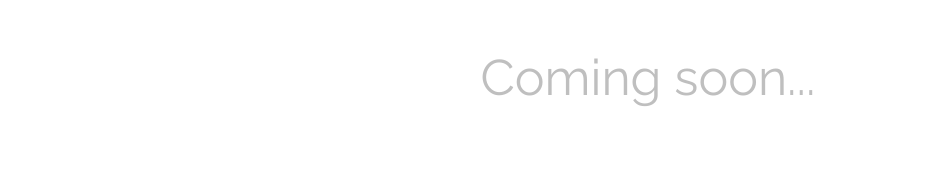
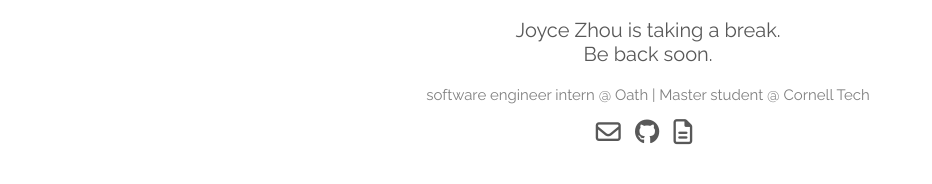
Before and after one commit to pzjc/pzjc.github.io, a plain HTML site: page index.html in a window 1280 px wide. Shown: the part 560-744 px from the top of the page, without its empty margins (0-932 px from the left). Drawn offline with nearby package versions, Linux system fonts and the light colour scheme.

Commit message:
add contact info

```diff
--- a/css/style.css
+++ b/css/style.css
@@ -19,8 +19,8 @@ body {
 }
 
 .mouse {
-    width: 25px;
-    height: 25px;
+    width: 15px;
+    height: 15px;
     border-radius: 100%;
     background-color: #fff782;
     position: absolute;
@@ -33,21 +33,50 @@ body {
   width: 50%
 }
 .text {
-  font-size: 50px;
+  font-size: 20px;
   font-family:  'Raleway', sans-serif;
   text-align: center;
-  color: #bfbfbf;
+  color: #585858;
+}
+.intro {
+  font-size: 15px;
+  font-family: 'Raleway', sans-serif;;
+  text-align: center;
+  color:#808080;
+}
+.button{
+  border-color: #585858;
+  border: 2px;
+
+}
+
+.contact {
+  height: 40px;
+  top: 93vh;
+  text-align: center;
+  font-size: 25px;
+  color: #f2f2f2;
+  z-index: 10;
+  margin: auto;
+  width: 50%;
+}
+.fa {
+  padding-right: 8px !important;
+  color:#585858;
+}
+.fa:hover{
+  color:#f2f2f2;
 }
 @keyframes mouseAnimation {
 
     from {
-        width: 25px;
-        height: 25px
-    }
-
-    to {
         width: 15px;
         height: 15px
     }
 
+    to {
+        width: 10px;
+        height: 10px
+    }
+
 }
--- a/index.html
+++ b/index.html
@@ -2,8 +2,9 @@
 <html >
 <head>
   <meta charset="UTF-8">
-  <title>Pikachu Loading Page</title>
-      <link rel="stylesheet" href="css/style.css">
+  <title>Joyce Zhou</title>
+  <script src="https://use.fontawesome.com/04ee9d7103.js"></script>
+  <link rel="stylesheet" href="css/style.css">
   <link href="https://fonts.googleapis.com/css?family=Raleway" rel="stylesheet">
 </head>
 
@@ -12,14 +13,21 @@
   <img src="http://a.top4top.net/p_1990j031.gif" alt="Loading">
 
   <div class="text-block">
-      <p class="text">Coming soon...</p>
+      <p class="text">Joyce Zhou is taking a break. </br>Be back soon.</p>
+      <p class="text"></p>
+      <!-- <p class="note">Have fun playing with those dots</p> -->
+      <p class="intro">software engineer intern @ Oath | Master student @ Cornell Tech </p>
+      <div class="contact">
+          <a href="mailto: jz762@cornell.edu" target="_blank"><i class="fa fa-envelope-o"></i></a>
+          <a href="https://github.com/pzjc" target="_blank"><i class="fa fa-github"></i></a>
+          <a href="/static/Juechi_Zhou_Resume.pdf" target="_blank"><i class="fa fa-file-text-o"></i></a>
+    </div>
   </div>
 
   </div>
   <div class="mouse original"></div>
   <script src='https://code.jquery.com/jquery-2.2.4.min.js'></script>
-
-    <script src="js/index.js"></script>
+  <script src="js/index.js"></script>
 
 </body>
 </html>
--- a/js/index.js
+++ b/js/index.js
@@ -44,7 +44,6 @@ $("body").on("click", function (e) {
 
     var colors=new Array("#00C8F8", "#59C4C5", "#FFC33C", "#FBE2B4", "#FF4C65", "#fff782");
     var index = Math.floor((Math.random()*10)/2);
-    console.log(index)
     $(".original").css({
       "background-color": colors[index]
     });
```
Also changed, not shown: license.txt (deleted), 1 other file.
